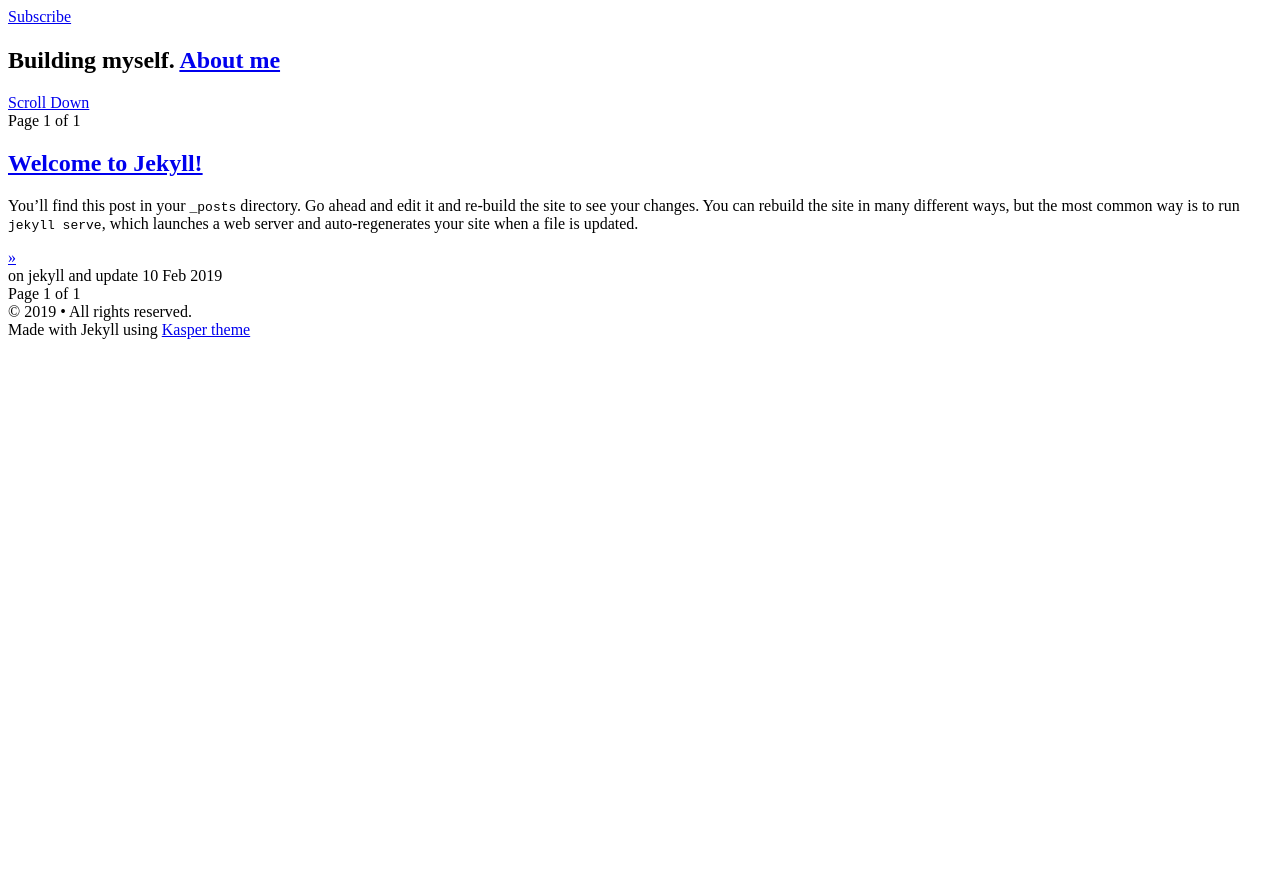
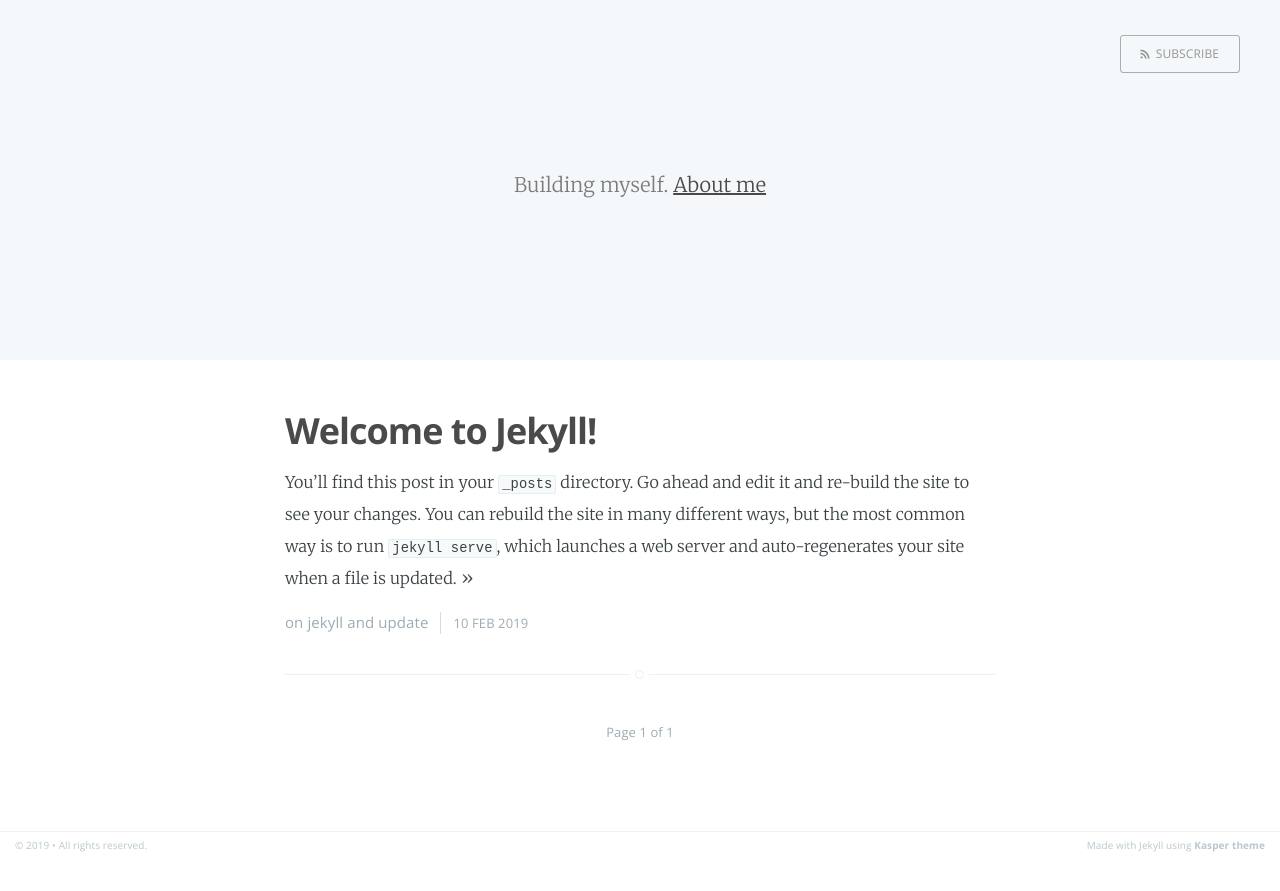
Before and after one commit to ch4rvi/ch4rvi, a Jekyll site: the page built from index.html, in a window 1280 px wide. Shown: the top 891 px of the page. Built offline with Jekyll 4.4.1, drawn with Linux system fonts in a browser that asks for light colours; nearby versions of some CDN libraries; library files that are not in the unit come from our copies; the list of posts is cut into pages by our own code; comment, search, counter and statistics services are not loaded.

Commit message:
Resources paths.

```diff
--- a/_layouts/default.html
+++ b/_layouts/default.html
@@ -11,10 +11,10 @@
     <meta name="MobileOptimized" content="320" />
     <meta name="viewport" content="width=device-width, initial-scale=1.0" />
 
-    <link rel="stylesheet" type="text/css" href="/assets/css/screen.css" />
+    <link rel="stylesheet" type="text/css" href="/ch4rvi/assets/css/screen.css" />
     <link rel="stylesheet" type="text/css" href="//fonts.googleapis.com/css?family=Merriweather:300,700,700italic,300italic|Open+Sans:700,400" />
     <!-- Customisation  -->
-    <link rel="stylesheet" type="text/css" href="/assets/css/main.css" />
+    <link rel="stylesheet" type="text/css" href="/ch4rvi/assets/css/main.css" />
 
 </head>
 <body class="{% if page.post_class %}{{page.post_class}}{% else %}home-template{% endif %}">
@@ -30,9 +30,9 @@
       </section>
     </footer>
 
-    <script type="text/javascript" src="/assets/js/jquery-1.11.1.min.js"></script>
-    <script type="text/javascript" src="/assets/js/jquery.fitvids.js"></script>
-    <script type="text/javascript" src="/assets/js/index.js"></script>
+    <script type="text/javascript" src="/ch4rvi/assets/js/jquery-1.11.1.min.js"></script>
+    <script type="text/javascript" src="/ch4rvi/assets/js/jquery.fitvids.js"></script>
+    <script type="text/javascript" src="/ch4rvi/assets/js/index.js"></script>
 
     <!-- Google Analytics Tracking code -->
     <script type="text/javascript">
--- a/index.html
+++ b/index.html
@@ -45,7 +45,7 @@ about: 'about.html'
         </section>
         <footer class="post-meta">
             {% if site.author %}
-                <img class="author-thumb" src="/assets/images/profile.png" alt="Author's profile picture" nopin="nopin" />
+                <img class="author-thumb" src="/ch4rvi/assets/images/profile.png" alt="Author's profile picture" nopin="nopin" />
                 {{ site.author }}
             {% endif %}
             {% if post.categories.size > 0 %}
```
